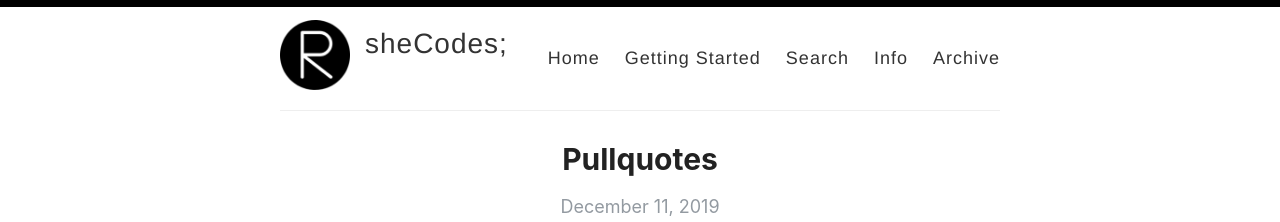
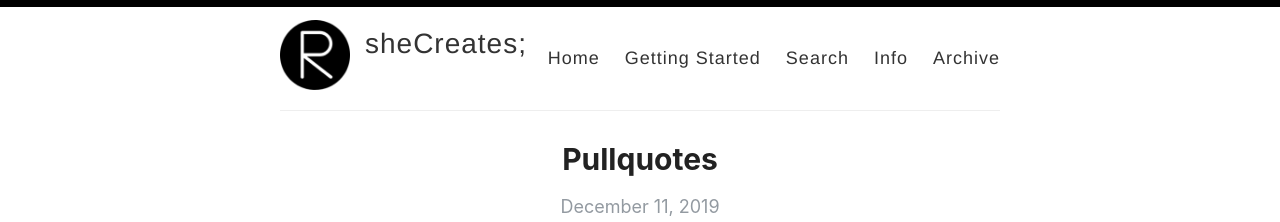
Before and after one commit to norawarschewski/shecreates.design, a Jekyll site: the page built from index.html, in a window 1280 px wide and 900 px high. Shown: the top 222 px of the window. Built offline with Jekyll 4.4.1, drawn with Linux system fonts in a browser that asks for light colours; the list of posts is cut into pages by our own code.

Commit message:
chore: update title

```diff
--- a/_config.yml
+++ b/_config.yml
@@ -3,7 +3,7 @@
 #
 
 # Name of your site (displayed in the header)
-name: sheCodes;
+name: sheCreates;
 
 # Name of the author
 author: Nora Warschewski
```
